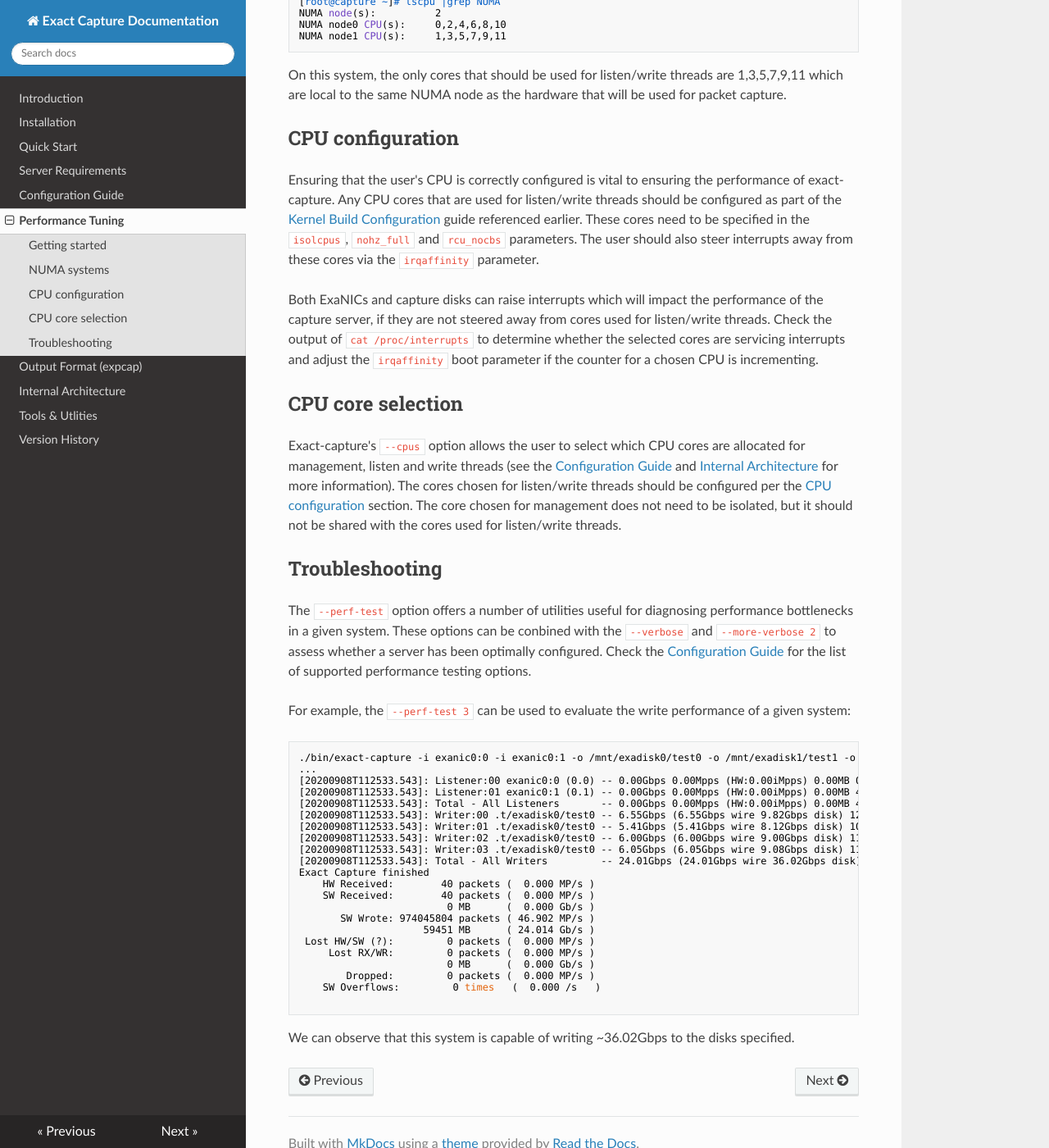
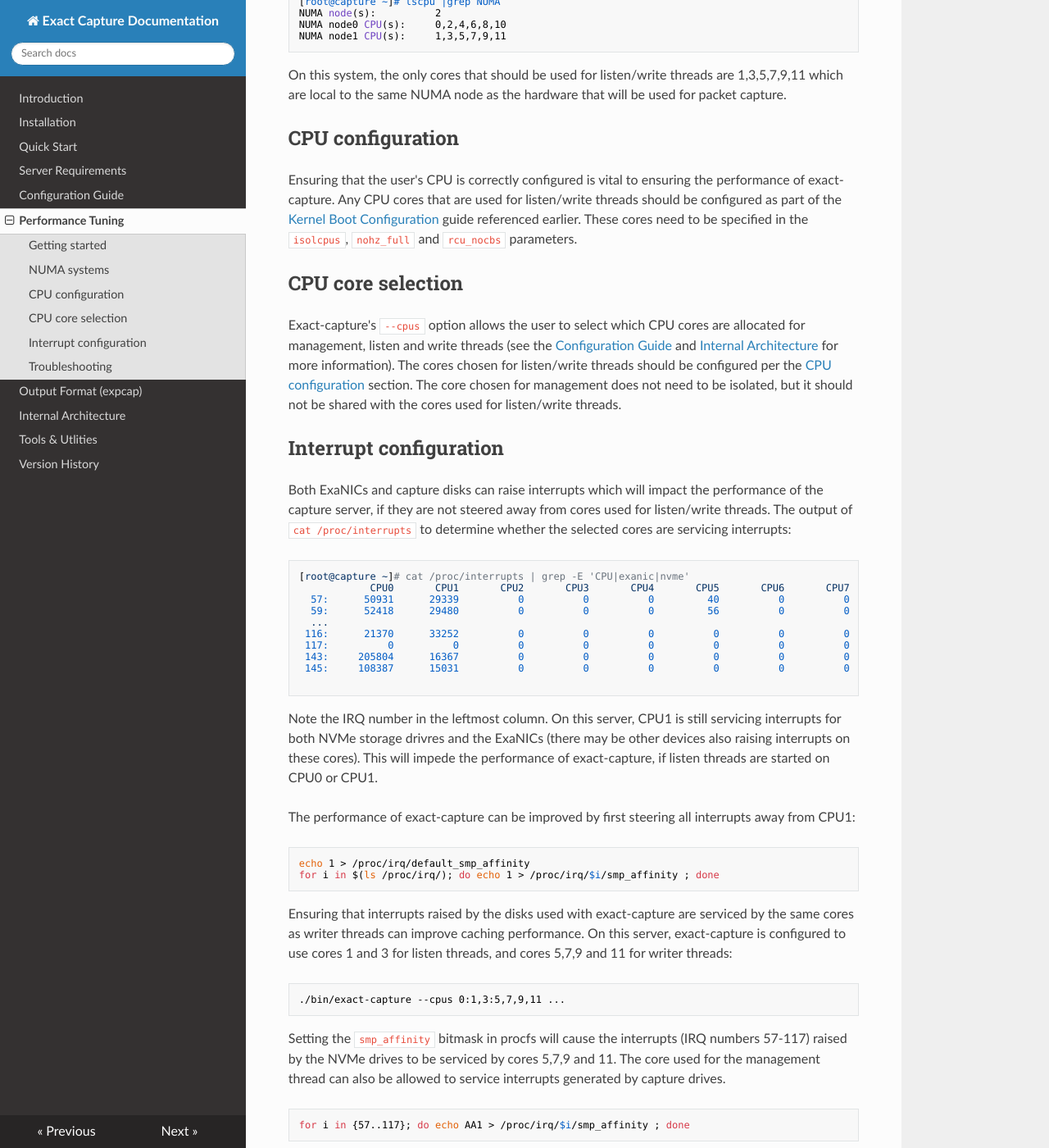
Before and after one commit to cisco/exact-capture, an MkDocs documentation site: the page built from docs/src/tuning.md, in a window 1280 px wide and 1400 px high, scrolled down 1060 px. Shown: the whole window at 82% size. Built offline with MkDocs 1.6.1, drawn with Linux system fonts in a browser that asks for light colours; nearby versions of some CDN libraries; some of the changed text lies outside the part shown.

Commit message:
added section on configuring interrupts

````diff
--- a/docs/src/tuning.md
+++ b/docs/src/tuning.md
@@ -8,7 +8,7 @@
 
 - [BIOS Configuration](https://exablaze.com/docs/exanic/user-guide/benchmarking/#bios-configuration)
 - [Kernel Build Configuration](https://exablaze.com/docs/exanic/user-guide/benchmarking/#kernel-build-configuration)
-- [Kernel Boot Configuration](https://exablaze.com/docs/exanic/user-guide/benchmarking/#kernel-build-configuration)
+- [Kernel Boot Configuration](https://exablaze.com/docs/exanic/user-guide/benchmarking/#kernel-boot-configuration)
 - [Hardware Configuration](https://exablaze.com/docs/exanic/user-guide/benchmarking/#hardware-configuration)
 
 ## NUMA systems
@@ -42,13 +42,52 @@
 
 ## CPU configuration
 
-Ensuring that the user's CPU is correctly configured is vital to ensuring the performance of exact-capture. Any CPU cores that are used for listen/write threads should be configured as part of the [Kernel Build Configuration](https://exablaze.com/docs/exanic/user-guide/benchmarking/#kernel-build-configuration) guide referenced earlier. These cores need to be specified in the `isolcpus`, `nohz_full` and `rcu_nocbs` parameters. The user should also steer interrupts away from these cores via the `irqaffinity` parameter.
-
-Both ExaNICs and capture disks can raise interrupts which will impact the performance of the capture server, if they are not steered away from cores used for listen/write threads. Check the output of `cat /proc/interrupts` to determine whether the selected cores are servicing interrupts and adjust the `irqaffinity` boot parameter if the counter for a chosen CPU is incrementing.
+Ensuring that the user's CPU is correctly configured is vital to ensuring the performance of exact-capture. Any CPU cores that are used for listen/write threads should be configured as part of the [Kernel Boot Configuration](https://exablaze.com/docs/exanic/user-guide/benchmarking/#kernel-boot-configuration) guide referenced earlier. These cores need to be specified in the `isolcpus`, `nohz_full` and `rcu_nocbs` parameters.
 
 ## CPU core selection
 
 Exact-capture's `--cpus` option allows the user to select which CPU cores are allocated for management, listen and write threads (see the [Configuration Guide](./config.md) and [Internal Architecture](./arch.md) for more information). The cores chosen for listen/write threads should be configured per the [CPU configuration](#cpu-configuration) section. The core chosen for management does not need to be isolated, but it should not be shared with the cores used for listen/write threads.
+
+## Interrupt configuration
+
+Both ExaNICs and capture disks can raise interrupts which will impact the performance of the capture server, if they are not steered away from cores used for listen/write threads. The output of `cat /proc/interrupts` to determine whether the selected cores are servicing interrupts:
+
+```
+[root@capture ~]# cat /proc/interrupts | grep -E 'CPU|exanic|nvme'
+            CPU0       CPU1       CPU2       CPU3       CPU4       CPU5       CPU6       CPU7       CPU8       CPU9       CPU10      CPU11
+  57:      50931      29339          0          0          0         40          0          0          0          0          0          0   PCI-MSI-edge      nvme0q0, nvme0q1
+  59:      52418      29480          0          0          0         56          0          0          0          0          0          0   PCI-MSI-edge      nvme1q0, nvme1q1
+  ...
+ 116:      21370      33252          0          0          0          0          0          0          0          0          0          0   PCI-MSI-edge      nvme4q7
+ 117:          0          0          0          0          0          0          0          0          0          0          0          0   PCI-MSI-edge      nvme4q8
+ 143:     205804      16367          0          0          0          0          0          0          0          0          0          0   PCI-MSI-edge      exanic0
+ 145:     108387      15031          0          0          0          0          0          0          0          0          0          0   PCI-MSI-edge      exanic1
+
+```
+
+Note the IRQ number in the leftmost column. On this server, CPU1 is still servicing interrupts for both NVMe storage drivres and the ExaNICs (there may be other devices also raising interrupts on these cores). This will impede the performance of exact-capture, if listen threads are started on CPU0 or CPU1.
+
+The performance of exact-capture can be improved by first steering all interrupts away from CPU1:
+
+```
+echo 1 > /proc/irq/default_smp_affinity
+for i in $(ls /proc/irq/); do echo 1 > /proc/irq/$i/smp_affinity ; done
+```
+
+Ensuring that interrupts raised by the disks used with exact-capture are serviced by the same cores as writer threads can improve caching performance. On this server, exact-capture is configured to use cores 1 and 3 for listen threads, and cores 5,7,9 and 11 for writer threads:
+
+```
+./bin/exact-capture --cpus 0:1,3:5,7,9,11 ...
+```
+
+Setting the `smp_affinity` bitmask in procfs will cause the interrupts (IRQ numbers 57-117) raised by the NVMe drives to be serviced by cores 5,7,9 and 11. The core used for the management thread can also be allowed to service interrupts generated by capture drives.
+
+```
+for i in {57..117}; do echo AA1 > /proc/irq/$i/smp_affinity ; done
+```
+
+The kernel documentation for [IRQ affinity](https://www.kernel.org/doc/Documentation/IRQ-affinity.txt) offers a detailed guide for configuring `smp_affinity` values.
+
 
 ## Troubleshooting
 
````
